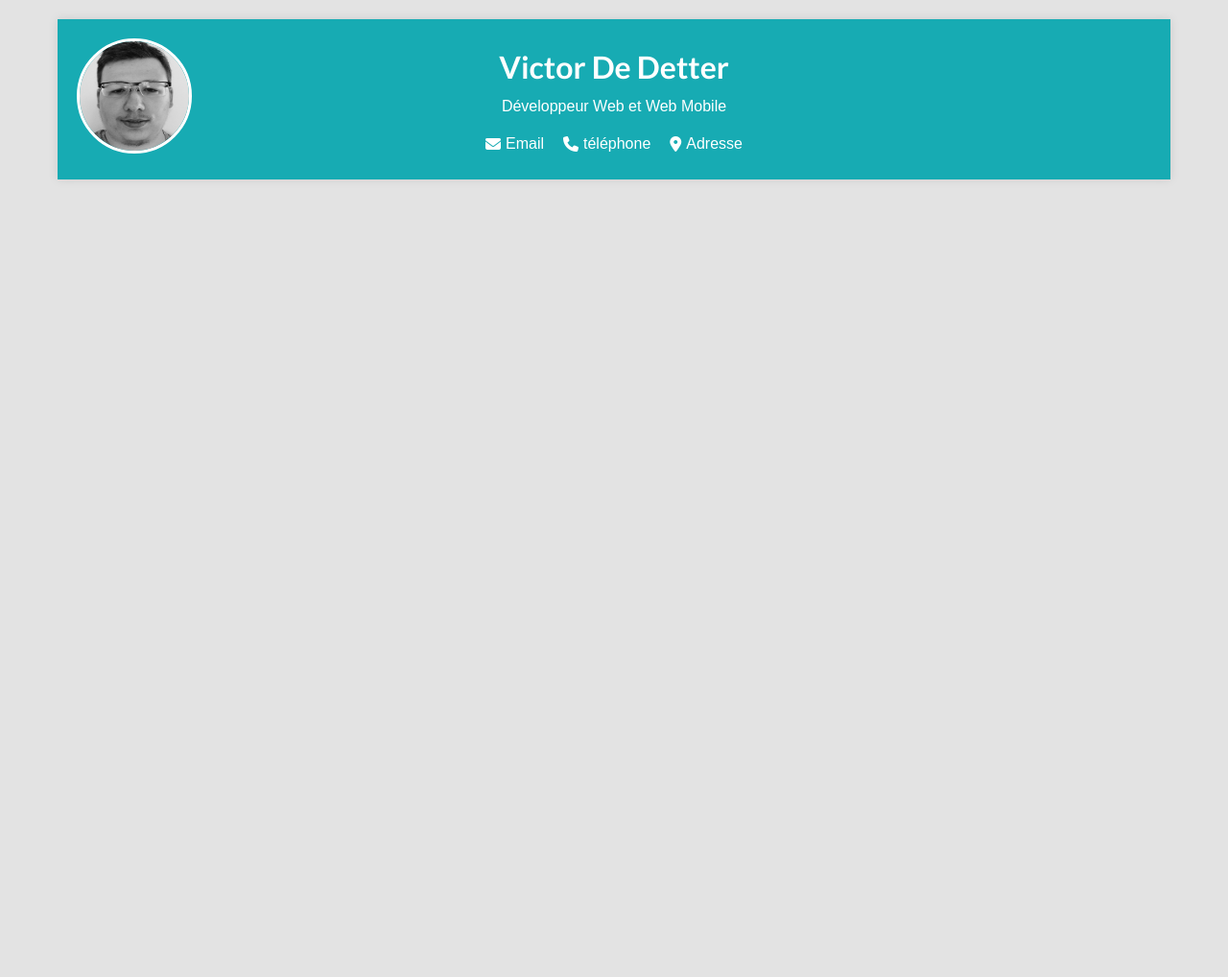
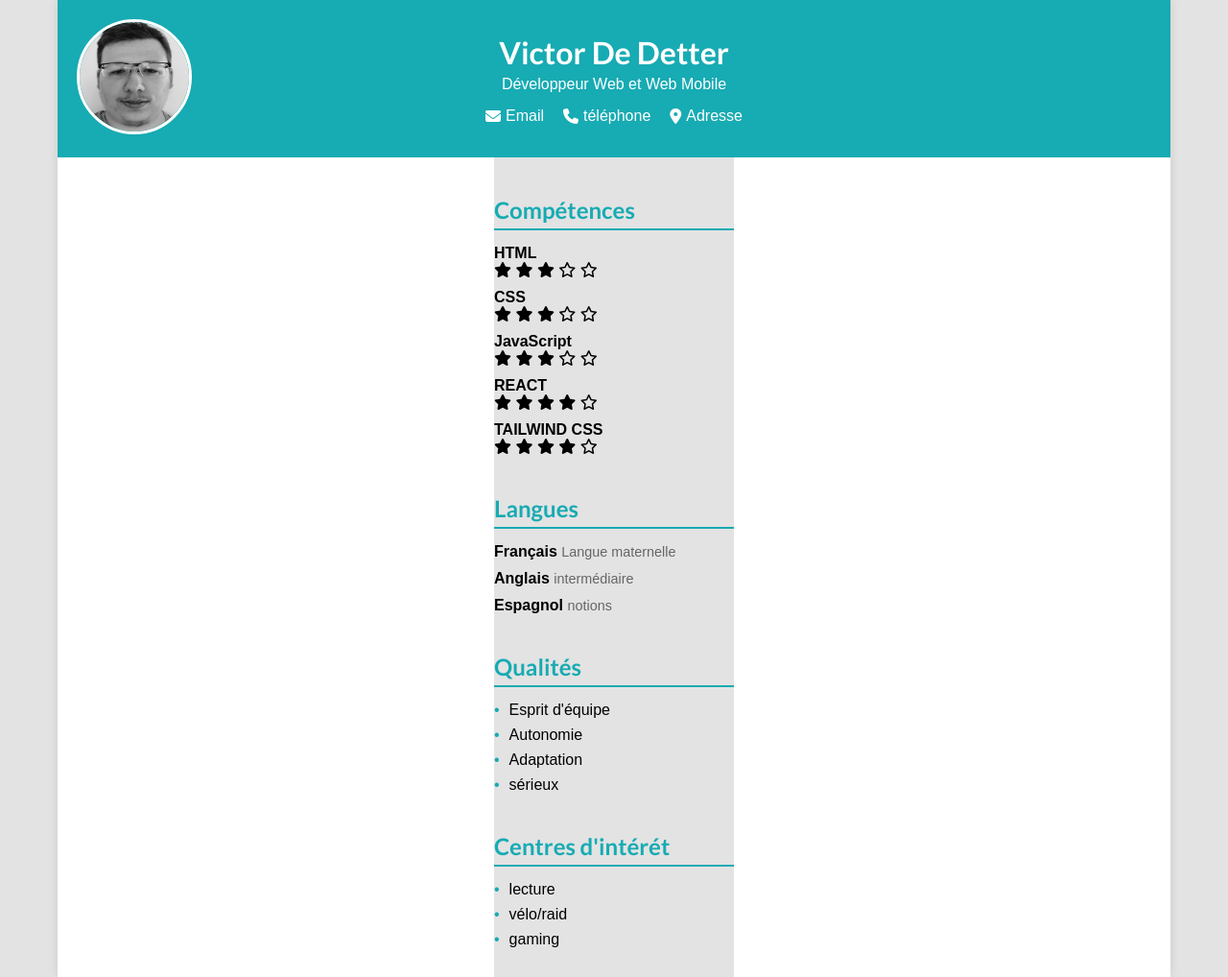
Before and after one commit to Sovegn/DeDetter_Victor_Devoir_3_CV_HTML_CSS, a plain HTML site: page index.html in a window 1280 px wide. Shown: the whole page at 96% size. Before the commit the page ends 800 px from the top, so only its background shows below. Drawn offline with Linux system fonts and the light colour scheme; a web font is replaced by a local one.

Commit message:
update html & css

```diff
--- a/assets/css/style.css
+++ b/assets/css/style.css
@@ -34,9 +34,7 @@ body {
     background-color: #e3e3e3;
     display: flex;
     justify-content: center;
-    padding: 20px;
     font-size: 1rem;
-    line-height: 1.5;
 }
 
 h1, h2, h3, .header-info h1 {
@@ -97,3 +95,54 @@ header {
     align-items: center;
     gap: 5px;
 }
+.main-content {
+    display: flex;
+    gap: 40px;
+    max-width: 1160px;
+    margin: 0 auto;
+}
+.sidebar {
+    width: 30%;
+    min-width: 250px;
+    background-color: #e3e3e3;
+}
+section {
+    margin-bottom: 30px;
+    margin-top:40px;
+    max-width: 100%;
+}
+section h2 {
+    color: #17abb3;
+    margin-bottom: 15px;
+    font-size: 1.5em;
+    padding-bottom: 5px;
+    border-bottom: 2px solid #17abb3;
+}
+.skills-list {
+    display: flex;
+    flex-direction: column;
+    gap: 10px;
+}
+.skill-bar {
+    display: flex;
+    flex-direction:row;
+    gap: 15px;
+}
+.language-level {
+    color: #666;
+    font-size: 0.9em;
+}
+.qualities-list, .interests-list {
+    list-style: none;
+}
+.list-content{
+    margin-bottom: 8px;
+    display: flex;
+    align-items: center;
+    gap: 10px;
+}
+.list-content::before {
+    content: "•";
+    color: #17abb3;
+
+}
--- a/index.html
+++ b/index.html
@@ -29,6 +29,101 @@
             </div>
           </div>
         </header>
+        <div class="main-content">
+            <aside class="sidebar">
+              <section>
+                <h2>Compétences</h2>
+                <div class="skills-list">
+                <div class="skills-bar">
+                    <strong>HTML</strong>
+                    <div>
+                        <i class="fa-solid fa-star"></i>
+                        <i class="fa-solid fa-star"></i>
+                        <i class="fa-solid fa-star"></i>
+                        <i class="fa-regular fa-star"></i>
+                        <i class="fa-regular fa-star"></i>
+                    </div>
+                </div>
+                <div class="skills-bar">
+                    <strong>CSS</strong>
+                    <div>
+                        <i class="fa-solid fa-star"></i>
+                        <i class="fa-solid fa-star"></i>
+                        <i class="fa-solid fa-star"></i>
+                        <i class="fa-regular fa-star"></i>
+                        <i class="fa-regular fa-star"></i>
+                    </div>
+                </div>
+                <div class="skills-bar">
+                    <strong>JavaScript</strong>
+                    <div>
+                        <i class="fa-solid fa-star"></i>
+                        <i class="fa-solid fa-star"></i>
+                        <i class="fa-solid fa-star"></i>
+                        <i class="fa-regular fa-star"></i>
+                        <i class="fa-regular fa-star"></i>
+                    </div>
+                </div>
+                <div class="skills-bar">
+                    <strong>REACT</strong>
+                    <div>
+                        <i class="fa-solid fa-star"></i>
+                        <i class="fa-solid fa-star"></i>
+                        <i class="fa-solid fa-star"></i>
+                        <i class="fa-solid fa-star"></i>
+                        <i class="fa-regular fa-star"></i>
+                    </div>
+                </div>
+                <div class="skills-bar">
+                    <strong>TAILWIND CSS</strong>
+                    <div>
+                        <i class="fa-solid fa-star"></i>
+                        <i class="fa-solid fa-star"></i>
+                        <i class="fa-solid fa-star"></i>
+                        <i class="fa-solid fa-star"></i>
+                        <i class="fa-regular fa-star"></i>
+                    </div>
+                </div>
+              </div>
+              </section>
+
+              <section>
+                <h2>Langues</h2>
+                <div class="skills-list">
+                    <div class="skills-bar">
+                        <strong>Français</strong>
+                        <span class="language-level">Langue maternelle</span>
+                    </div>
+                    <div class="skills-bar">
+                        <strong>Anglais</strong>
+                        <span class="language-level">intermédiaire</span>
+                    </div>
+                    <div class="skills-bar">
+                        <strong>Espagnol</strong>
+                        <span class="language-level">notions</span>
+                    </div>
+                </div>
+              </section>
+
+              <section>
+                <h2>Qualités</h2>
+                <ul class="qualities-list">
+                    <li class="list-content">Esprit d'équipe</li>
+                    <li class="list-content">Autonomie</li>
+                    <li class="list-content">Adaptation</li>
+                    <li class="list-content">sérieux</li>
+                </ul>
+              </section>
+              <section>
+                <h2>Centres d'intérét</h2>
+                <ul class="interests-list">
+                    <li class="list-content">lecture</li>
+                    <li class="list-content">vélo/raid</li>
+                    <li class="list-content">gaming</li>
+                </ul>
+              </section>
+            </aside>
+          </div>
       </main>
 </body>
 </html>
```
